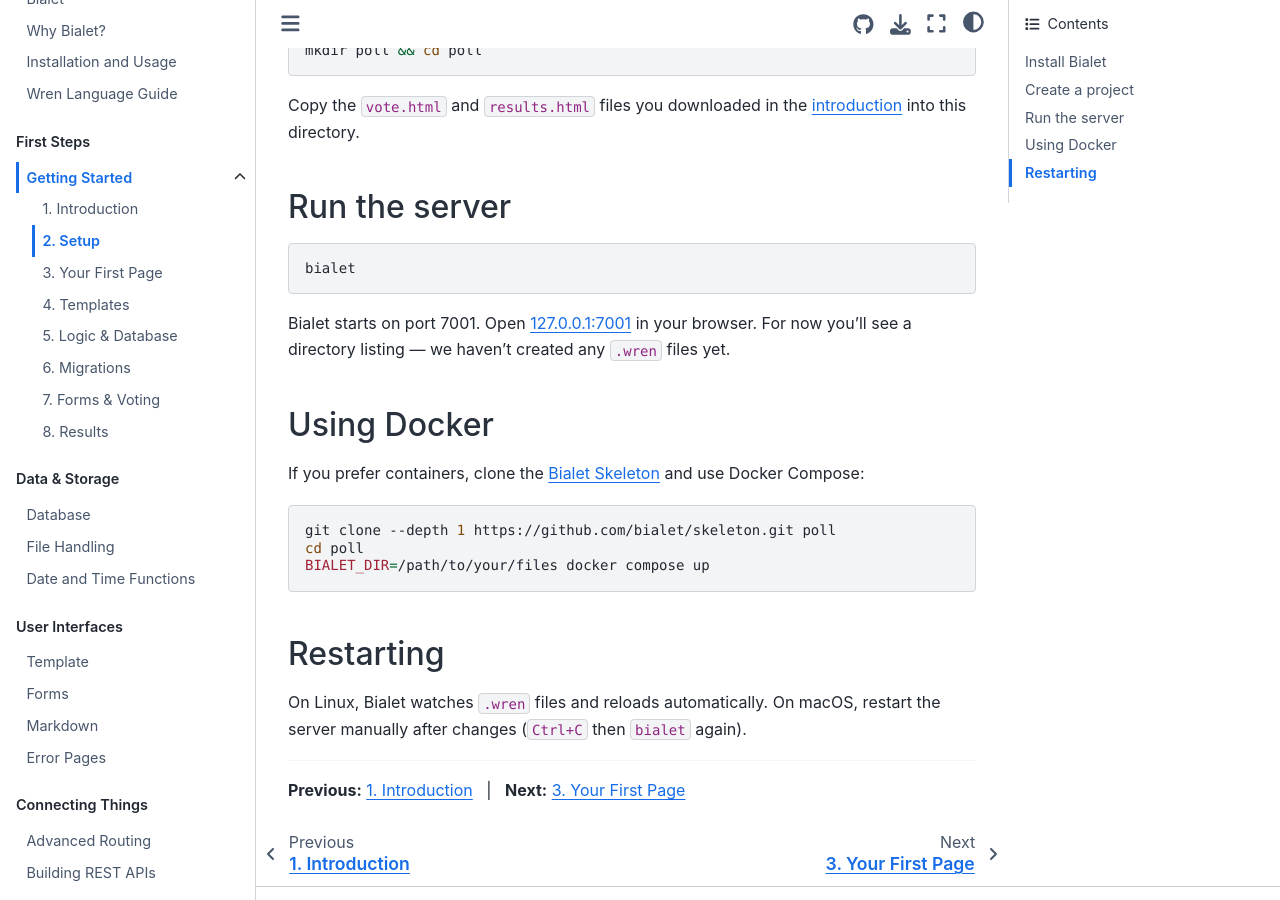
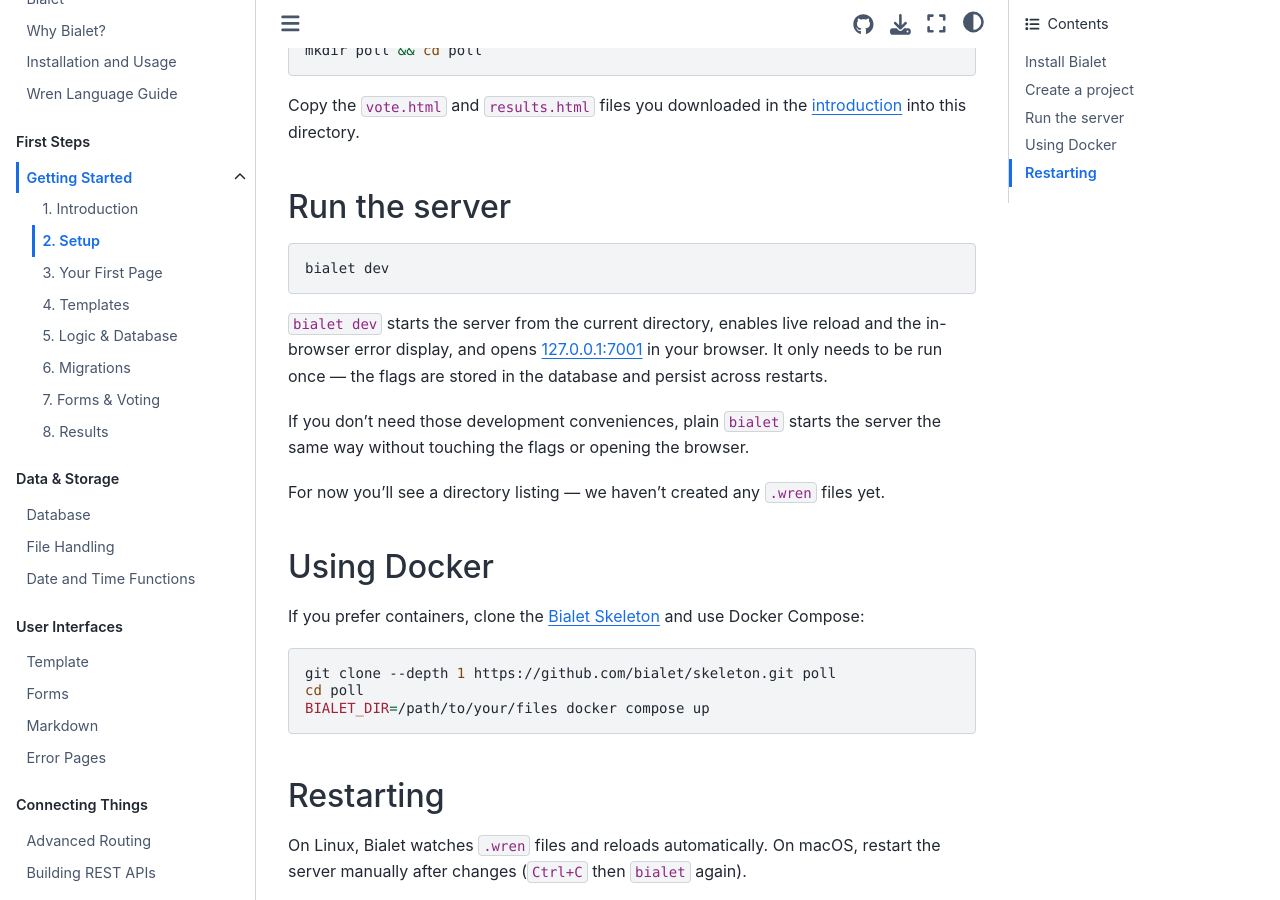
Before and after one commit to bialet/bialet, a Sphinx documentation site: the page built from docs/getting-started/2-setup.md, in a window 1280 px wide and 900 px high, scrolled down 472 px. Built offline with Sphinx 7.4.7 and the Sphinx Book theme 1.1.4, drawn with Linux system fonts in a browser that asks for light colours; the version number could not be read and is left out.

Commit message:
feat: add bialet dev command with live reload, error display, and browser open

````diff
--- a/docs/getting-started/2-setup.md
+++ b/docs/getting-started/2-setup.md
@@ -25,12 +25,19 @@
 ## Run the server
 
 ```bash
-bialet
+bialet dev
 ```
 
-Bialet starts on port 7001. Open [127.0.0.1:7001](http://127.0.0.1:7001) in
-your browser. For now you'll see a directory listing — we haven't created
-any `.wren` files yet.
+`bialet dev` starts the server from the current directory, enables live reload
+and the in-browser error display, and opens
+[127.0.0.1:7001](http://127.0.0.1:7001) in your browser. It only needs to be
+run once — the flags are stored in the database and persist across restarts.
+
+If you don't need those development conveniences, plain `bialet` starts the
+server the same way without touching the flags or opening the browser.
+
+For now you'll see a directory listing — we haven't created any `.wren` files
+yet.
 
 ## Using Docker
 
````
Also changed, not shown: README.md (+6 -3 lines), docs/configuration.md (+19 -0 lines), docs/errors.md (+3 -2 lines), docs/faq.md (+3 -1 lines), docs/installation.md (+6 -3 lines), docs/live-reload.md (+7 -1 lines), 6 other files.
